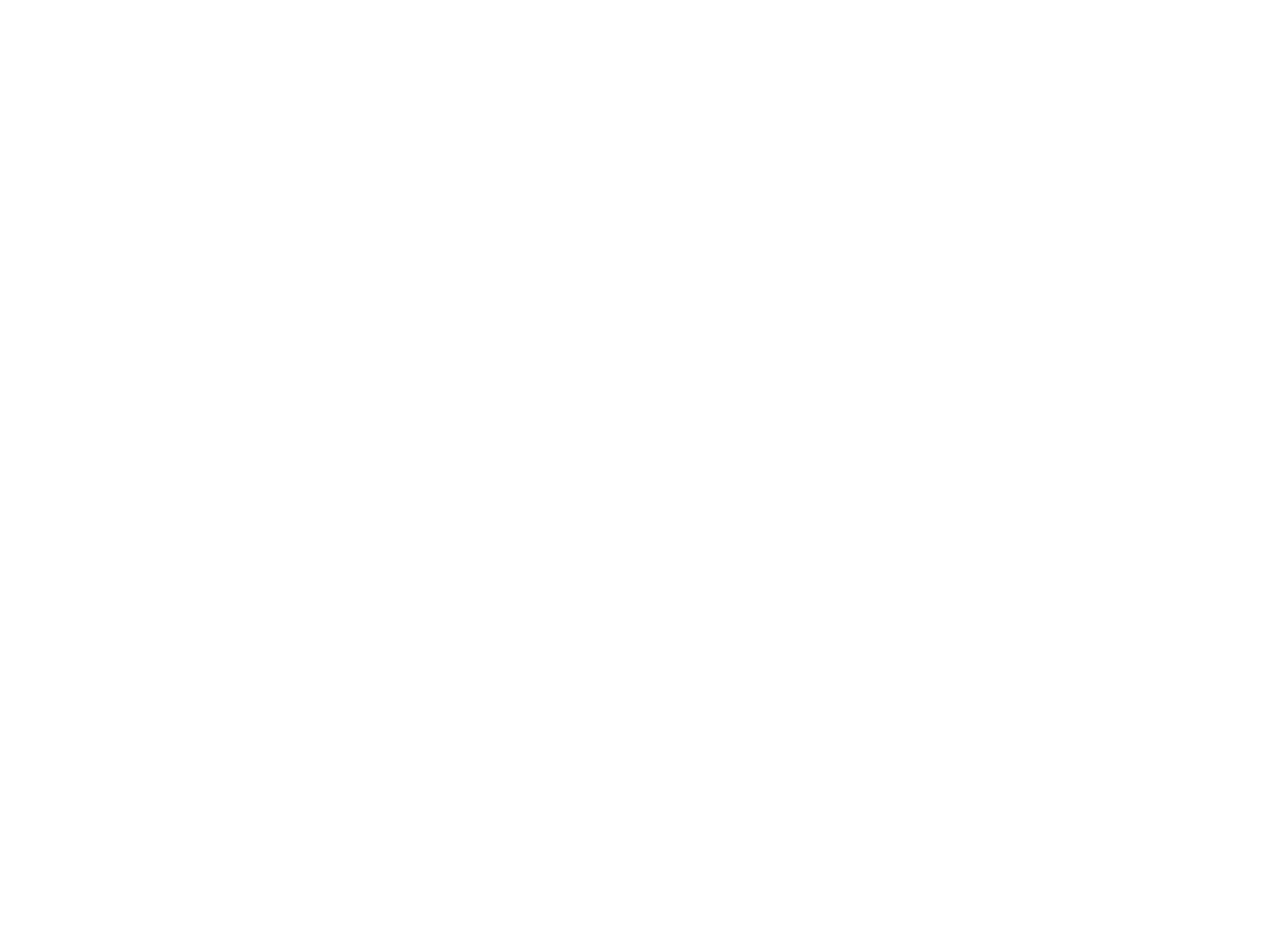
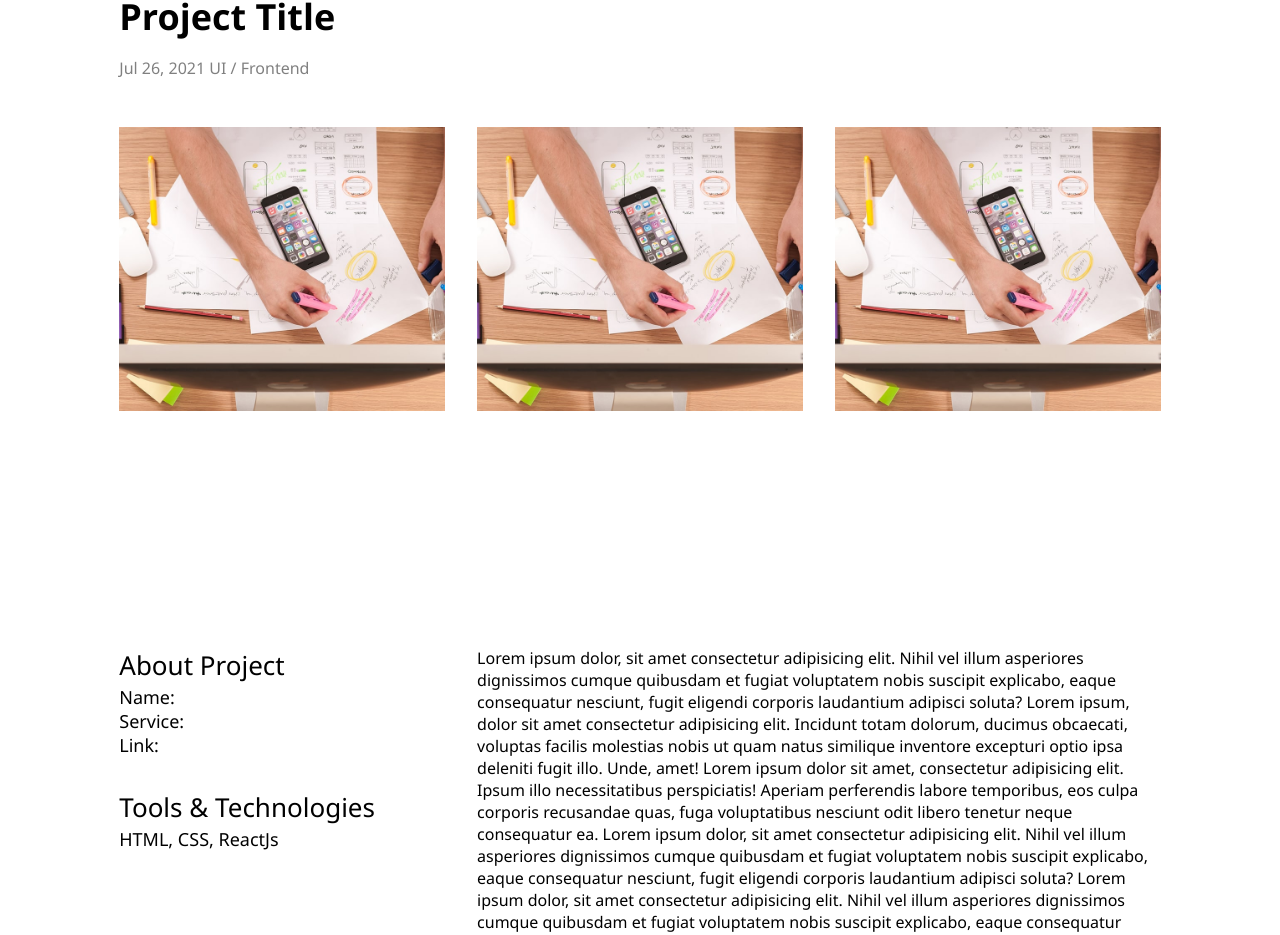
Before and after one commit to Arpana-Sitoula/Portfolio, a React (Vite) app: page /project/1 in a window 1280 px wide. Before the commit this address had no page. Shown: the part 133-1068 px from the top of the page. Before the commit the page ends 800 px from the top, so only its background shows below. Built offline with nearby package versions, Linux system fonts and the light colour scheme.

Commit message:
Detail page completed

```diff
--- a/src/App.jsx
+++ b/src/App.jsx
@@ -5,16 +5,18 @@ import AboutMe from "./pages/AboutMe";
 import { BrowserRouter, Route, Routes } from "react-router-dom";
 import Project from "./pages/Project";
 import ContactPage from "./pages/ContactPage";
-
+import ProjectDetail from "./containers/ProjectDetail";
 
 function App() {
   return (
     <BrowserRouter>
       <Routes>
         <Route path="/" element={<Home />} />
+        <Route path="/:id" element={<ProjectDetail />} />
         <Route path="about" element={<AboutMe />} />
         <Route path="project" element={<Project />} />
-        <Route path="contact" element={<ContactPage/>} />
+        <Route path="contact" element={<ContactPage />} />
+        <Route path="project/:id" element={<ProjectDetail />} />
       </Routes>
     </BrowserRouter>
   );
--- /dev/null
+++ b/src/assets/styles/components/_projectDetail.scss
@@ -0,0 +1,48 @@
+.container-grid {
+    display: grid;
+    grid-template-rows: repeat(4, 1fr);
+    grid-template-columns: repeat(11, 1fr);
+    column-gap: 2rem;
+    width: 100%;
+    height: 100%;
+    row-gap: 3rem;
+}
+.title {
+    grid-area: 1/2/1/11;
+    align-content: flex-end;
+    font-size: 36px;
+    font-weight: bold;
+    &_sub{
+        font-size: 16px;
+        font-weight: normal;
+        color: gray;
+        margin-top: 1rem;
+    }
+}
+.div1 {
+    grid-area: 2/ 2 / 4 / 5;
+}
+.div2 {
+    grid-area: 2/ 5 / 4 / 8;
+}
+.div3 {
+    grid-area: 2 / 8 / 4 / 11;
+}
+.div4 {
+    grid-area: 4/ 2 / 7/ 5;
+}
+.div5 {
+    grid-area: 4 / 5 / 7 / 11;
+}
+
+.project_type {
+    display: block;
+    font-size: 18px;
+    gap: 2px;
+    margin-bottom: 2rem;
+    &_title {
+        font-weight: 500;
+        font-size: 26px;
+        margin-bottom: 2px;
+    }
+}
--- a/src/assets/styles/main.scss
+++ b/src/assets/styles/main.scss
@@ -7,6 +7,7 @@
 @import "base/base";
 @import "components/button";
 @import "components/projectCard";
+@import "components/projectDetail";
 @import "components/dropdown";
 @import "components/searchBox";
 @import "components/hireModel";
--- a/src/components/resuable/ProjectCard.jsx
+++ b/src/components/resuable/ProjectCard.jsx
@@ -1,14 +1,25 @@
 import React, { useContext } from "react";
 import { Link } from "react-router-dom";
 import { ThemeContext } from "../../context/themeContext";
+import { useLocation,useNavigate } from 'react-router-dom';
 
 
 
-const ProjectCard = ({ projectImg, projectName, projectCategory }) => {
+
+const ProjectCard = ({ id, projectImg, projectName, projectCategory }) => {
   const { theme, setTheme } = useContext(ThemeContext);
+  const location = useLocation();
+  const pathName = location.pathname;
+  const navigate = useNavigate();
+
+  const onClickHandler = () => {
+    console.log("clicked")
+    console.log({id})
+    (navigate(`/project/${id}`), { state: id });
+  };
 
   return (
-    <Link className="card">
+    <div className="card" onClick={onClickHandler}>
       <div className="card__image-container">
         <img className="card__image" src={projectImg} height={"360px"}/>
         {console.log({projectImg})}
@@ -17,7 +28,7 @@ const ProjectCard = ({ projectImg, projectName, projectCategory }) => {
         <h3 className={`card__project-name${theme}`}>{projectName}</h3>
         <p className={`card__project-category${theme}`}>{projectCategory}</p>
       </div>
-    </Link>
+    </div>
   );
 };
 
--- a/src/containers/ProjectDetail.jsx
+++ b/src/containers/ProjectDetail.jsx
@@ -1,11 +1,56 @@
-import React from 'react'
+import React from "react";
+import img1 from "../assets/project/ui-planning.jpg";
 
 const ProjectDetail = () => {
   return (
     <div>
+      <div className="container-grid">
+        <div className="title">Project Title <div className="title_sub"> Jul 26, 2021
+UI / Frontend</div></div>
+        <div className="div1">
+          <img src={img1} width="100%" />
+        </div>
+        <div className="div2">
+          <img src={img1} width="100%" />
+        </div>
+        <div className="div3">
+          <img src={img1} width="100%" />
+        </div>
+        <div className="div4">
+            <div className="project_type"> <div className="project_type_title">About Project  </div>
+                <div>Name:</div>
+                <div>Service:</div>
+                <div>Link:</div>
+            </div>
+            <div className="project_type"> <div className="project_type_title"> Tools & Technologies  </div>
+                <div>HTML, CSS, ReactJs</div>
 
+            </div>
+        </div>
+        <div className="div5">
+
+          Lorem ipsum dolor, sit amet consectetur adipisicing elit. Nihil vel
+          illum asperiores dignissimos cumque quibusdam et fugiat voluptatem
+          nobis suscipit explicabo, eaque consequatur nesciunt, fugit eligendi
+          corporis laudantium adipisci soluta? Lorem ipsum, dolor sit amet
+          consectetur adipisicing elit. Incidunt totam dolorum, ducimus
+          obcaecati, voluptas facilis molestias nobis ut quam natus similique
+          inventore excepturi optio ipsa deleniti fugit illo. Unde, amet! Lorem
+          ipsum dolor sit amet, consectetur adipisicing elit. Ipsum illo
+          necessitatibus perspiciatis! Aperiam perferendis labore temporibus,
+          eos culpa corporis recusandae quas, fuga voluptatibus nesciunt odit
+          libero tenetur neque consequatur ea. Lorem ipsum dolor, sit amet
+          consectetur adipisicing elit. Nihil vel illum asperiores dignissimos
+          cumque quibusdam et fugiat voluptatem nobis suscipit explicabo, eaque
+          consequatur nesciunt, fugit eligendi corporis laudantium adipisci
+          soluta? Lorem ipsum dolor, sit amet consectetur adipisicing elit.
+          Nihil vel illum asperiores dignissimos cumque quibusdam et fugiat
+          voluptatem nobis suscipit explicabo, eaque consequatur nesciunt, fugit
+          eligendi corporis laudantium adipisci soluta?
+        </div>
+      </div>
     </div>
-  )
-}
+  );
+};
 
-export default ProjectDetail
+export default ProjectDetail;
--- a/src/containers/ProjectsSection.jsx
+++ b/src/containers/ProjectsSection.jsx
@@ -43,22 +43,20 @@ const ProjectsSection = ({number}) => {
     }
   }, [number]);
 
+
   const projectList = listedProjects.map((project) => (
     <ProjectCard
       key={project.id}
+      id={project.id}
       projectImg={project.image}
       projectName={project.name}
       projectCategory={project.category}
+
     />
   ));
-  const onClickHandler = () => {
-    // pathName === '/dashboard/courses'
-    //   ? navigate(`/dashboard/course/${id}`)
-    //   : navigate(`/detail/${id}`, { state: id });
-  };
 
   return (
-    <section className={`projects-section ${theme}`} onClick={onClickHandler}>
+    <section className={`projects-section ${theme}`}>
       <div className="projects-section__title">Projects portfolio</div>
       <div className="projects-section__info">
         Search projects by title or filter by category
@@ -67,7 +65,7 @@ const ProjectsSection = ({number}) => {
         <SearchBox setSearchInput={setSearchInput} handleSearch={handleSearch} />
         <Dropdown projects={projects} filter={filter} setFilter={setFilter} />
       </div>
-      <div className={`projects-section__card-container ${theme}`}>
+      <div className={`projects-section__card-container ${theme}`} >
         {projectList}
       </div>
     </section>
```
Also changed, not shown: src/assets/project/ui-planning.jpg (added), src/assets/project/web-project.jpg (added).
